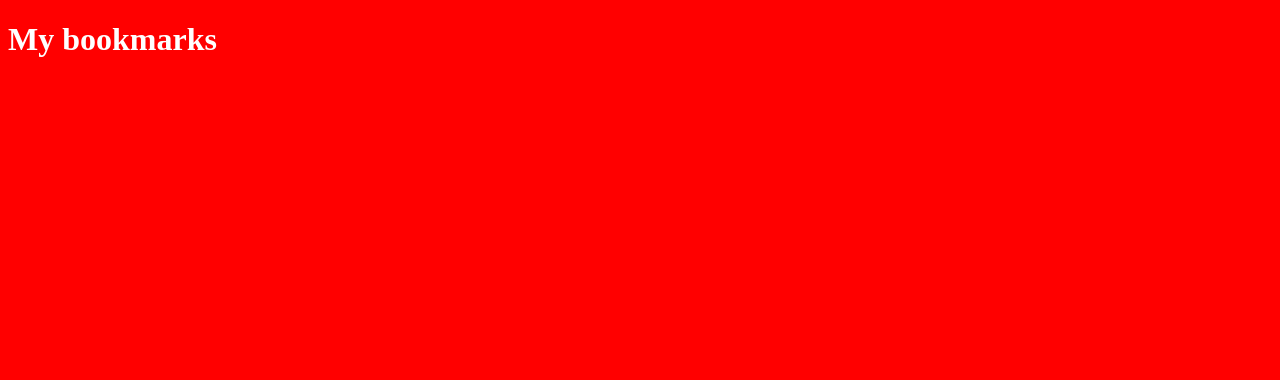
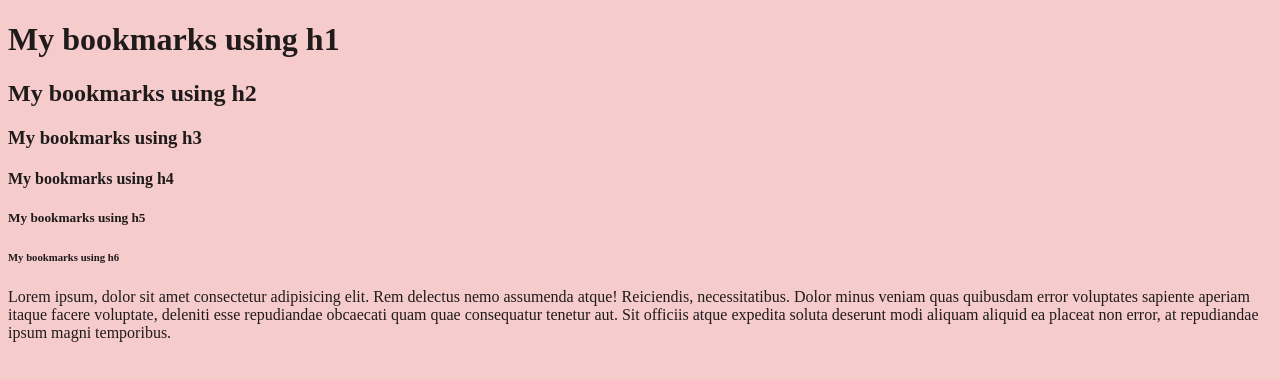
Before and after one commit to prasannaasole/Sigma-Web-Development-Course, a plain HTML site: page Bookmark website/index.html in a window 1280 px wide. Drawn offline with Linux system fonts and the light colour scheme.

Commit message:
made a simple bookmark website, by only using html and nothing else. It is made in a seperate folder named bookmark website.

```diff
--- a/Bookmark website/index.html
+++ b/Bookmark website/index.html
@@ -9,6 +9,13 @@
 
 </head>
 <body>
-    <h1>My bookmarks</h1>
+    <h1>My bookmarks using h1</h1>
+    <h2>My bookmarks using h2</h2>
+    <h3>My bookmarks using h3</h3>
+    <h4>My bookmarks using h4</h4>
+    <h5>My bookmarks using h5</h5>
+    <h6>My bookmarks using h6</h6>
+
+    <p>Lorem ipsum, dolor sit amet consectetur adipisicing elit. Rem delectus nemo assumenda atque! Reiciendis, necessitatibus. Dolor minus veniam quas quibusdam error voluptates sapiente aperiam itaque facere voluptate, deleniti esse repudiandae obcaecati quam quae consequatur tenetur aut. Sit officiis atque expedita soluta deserunt modi aliquam aliquid ea placeat non error, at repudiandae ipsum magni temporibus.</p>
 </body>
 </html>
--- a/Bookmark website/style.css
+++ b/Bookmark website/style.css
@@ -1,4 +1,4 @@
 body{
-    background-color: red;
-    color: white;
+    background-color: rgb(245, 203, 203);
+    color: rgb(32, 27, 27);
 }
```
Also changed, not shown: Bookmark website/bookmarkmanager.html (added, +25 -0 lines).
